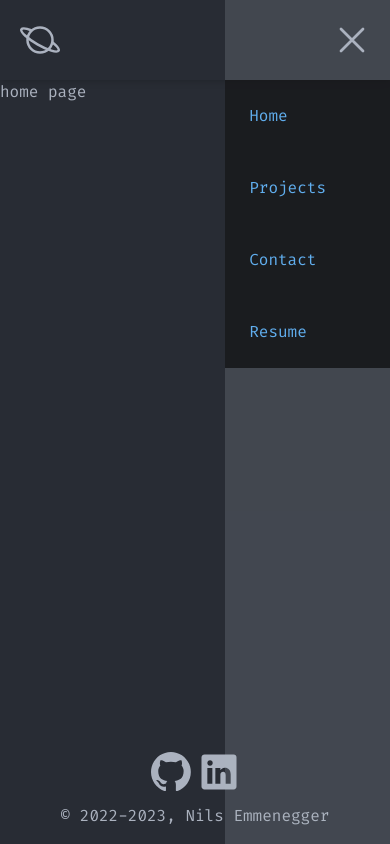
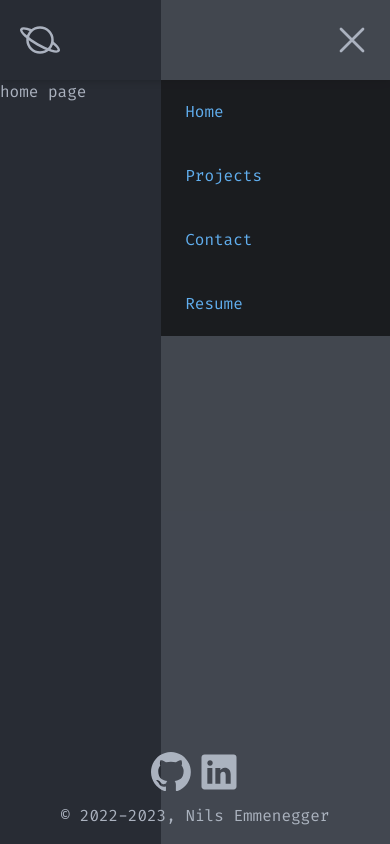
Before and after one commit to nils-emmenegger/nils-emmenegger.github.io, a Next.js app: page / in a window 390 px wide. Both pictures are taken after a click on the element 352 px from the left and 40 px from the top of the page. Built offline with nearby package versions, Linux system fonts and the light colour scheme.

Commit message:
Adjust styling on hamburger menu

```diff
--- a/app/header.tsx
+++ b/app/header.tsx
@@ -41,7 +41,7 @@ export default function Header() {
               !menuActive ? "hidden" : ""
             } sm:block`}
           >
-            <ul className="flex flex-col text-onedark-blue sm:flex-row sm:h-full sm:items-center">
+            <ul className="flex flex-col sm:flex-row sm:h-full sm:items-center">
               <li className="flex justify-end items-center h-20 mx-4 sm:hidden">
                 <div
                   className="w-11 text-onedark-white"
@@ -54,7 +54,7 @@ export default function Header() {
               {links.map(([name, href]) => (
                 <li
                   key={name}
-                  className="pl-6 pr-16 py-6 bg-black/60 sm:bg-transparent sm:px-8"
+                  className="pl-6 pr-32 py-5 text-onedark-blue bg-black/60 sm:bg-transparent sm:px-8"
                 >
                   <Link href={href}>{name}</Link>
                 </li>
```
